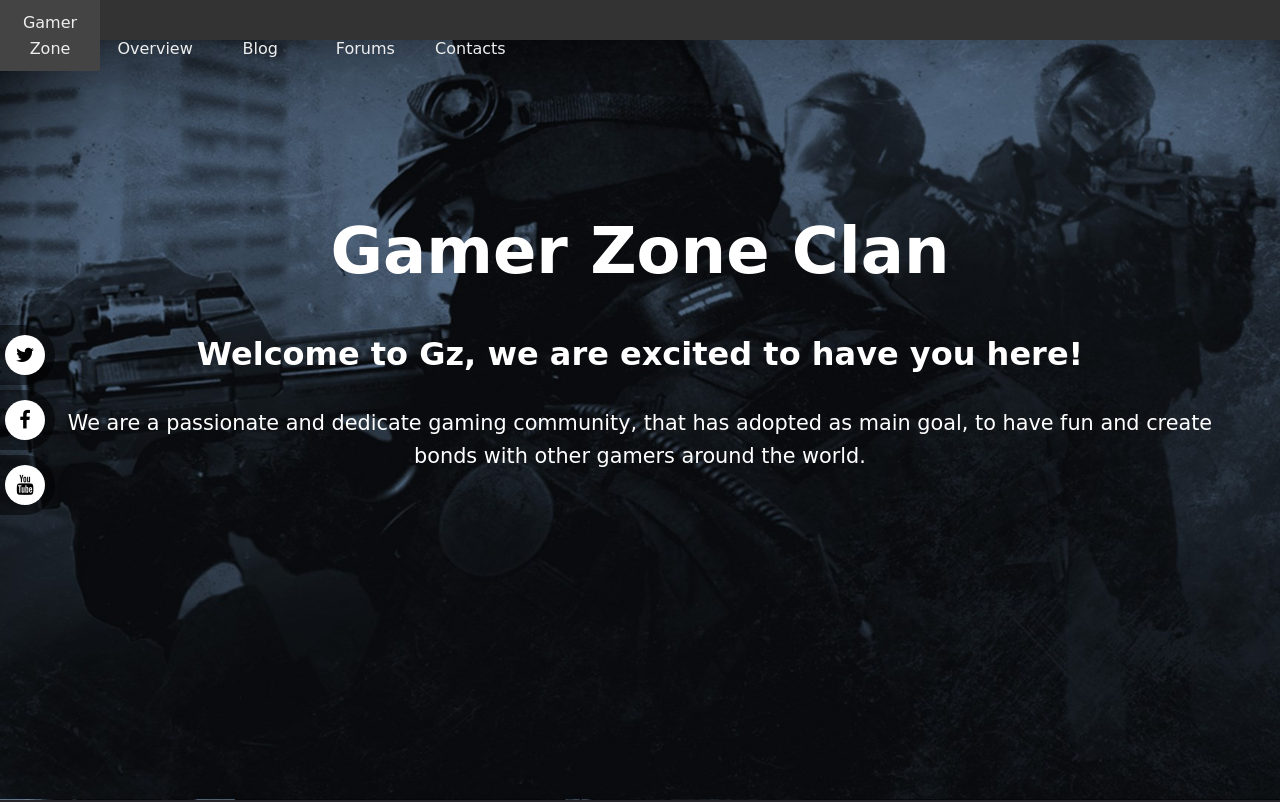
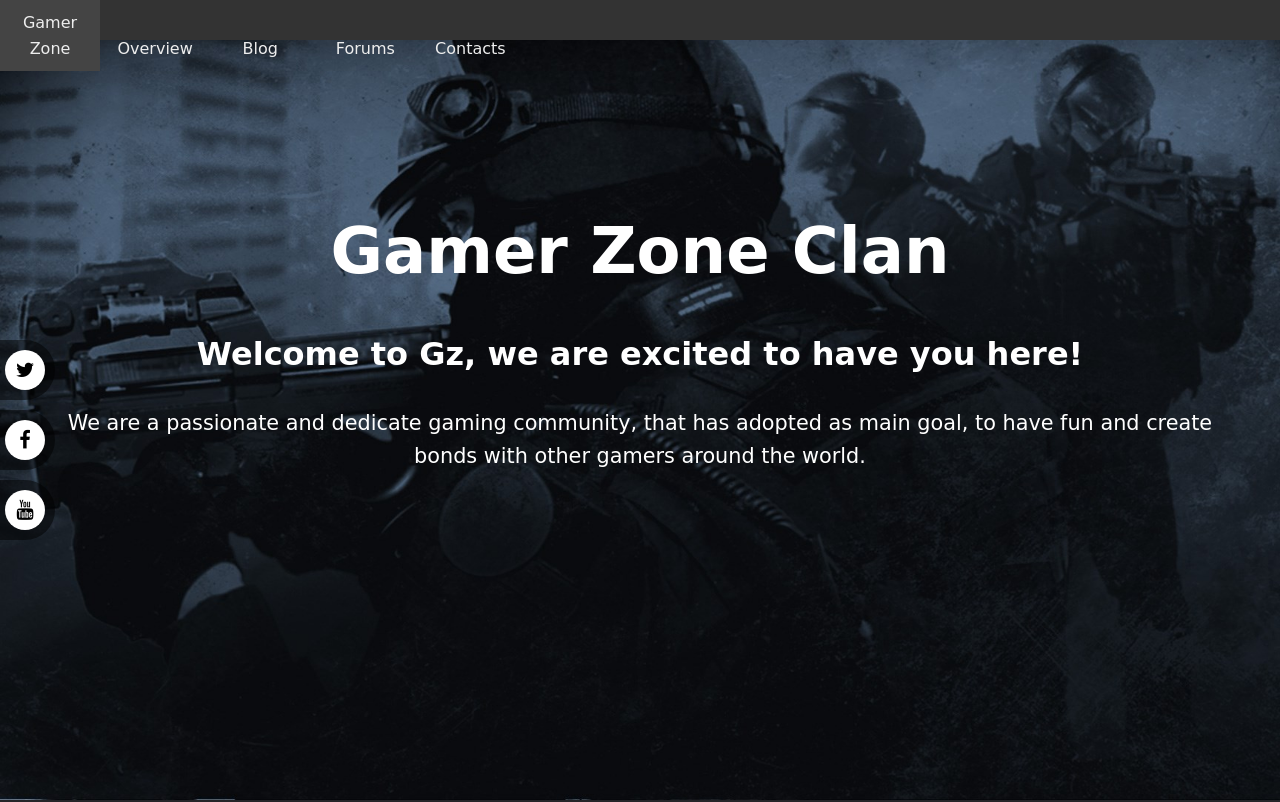
Before and after one commit to keffmo/gamer-zone-website, a plain HTML site: page index.html in a window 1280 px wide. Shown: the top 802 px of the page. Drawn offline with nearby package versions, Linux system fonts and the light colour scheme; a script that the page names is missing; a web font is replaced by a local one.

Commit message:
updated readme file, fixed a bug in the sticky nav bar and improved its visuals

```diff
--- a/styles/main.scss
+++ b/styles/main.scss
@@ -143,7 +143,7 @@ footer {
 }
 
 //Navigation Panel
-nav {
+.cf {
   height: 40px;
   width: 100%;
   background-color: #333;
@@ -180,6 +180,8 @@ nav {
   background: rgba(0, 0, 0, 0);
   @include social-panel-font(20px);
   ul {
+    width: 50%;
+    height: 50px;
     list-style-type: none;
     padding: 0;
     transform: translateX(-270px);
```
Also changed, not shown: styles/main.css, 2 other files.
